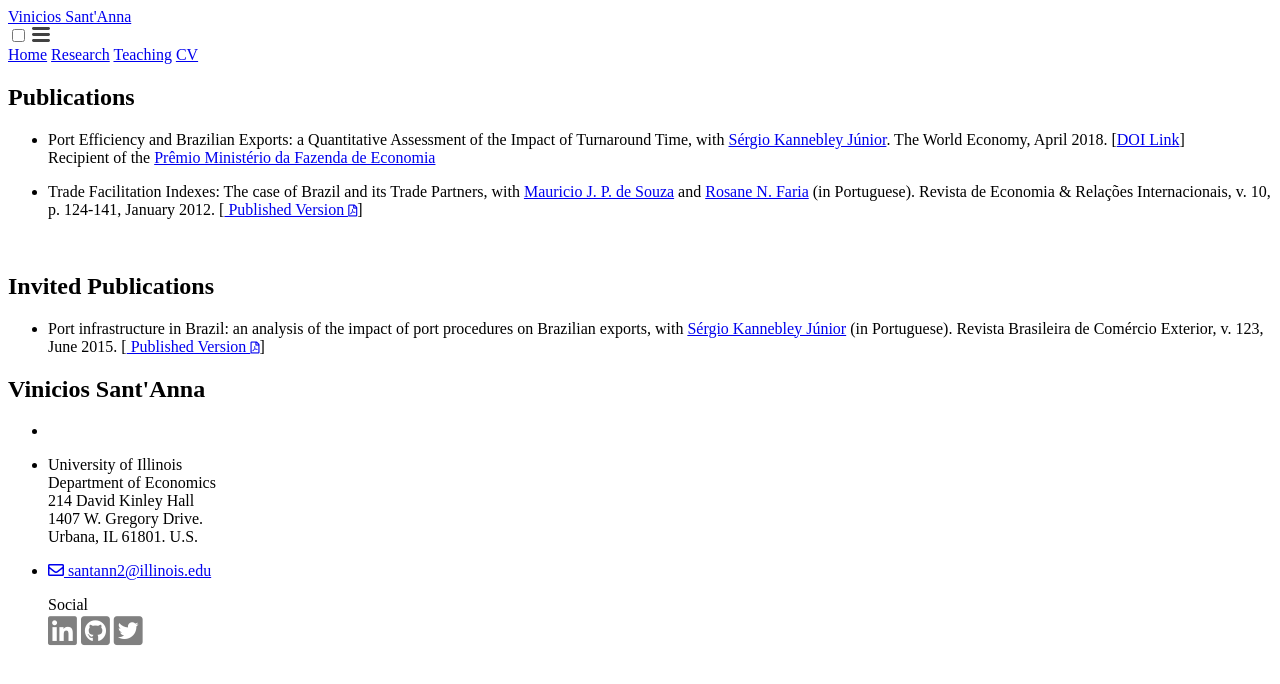
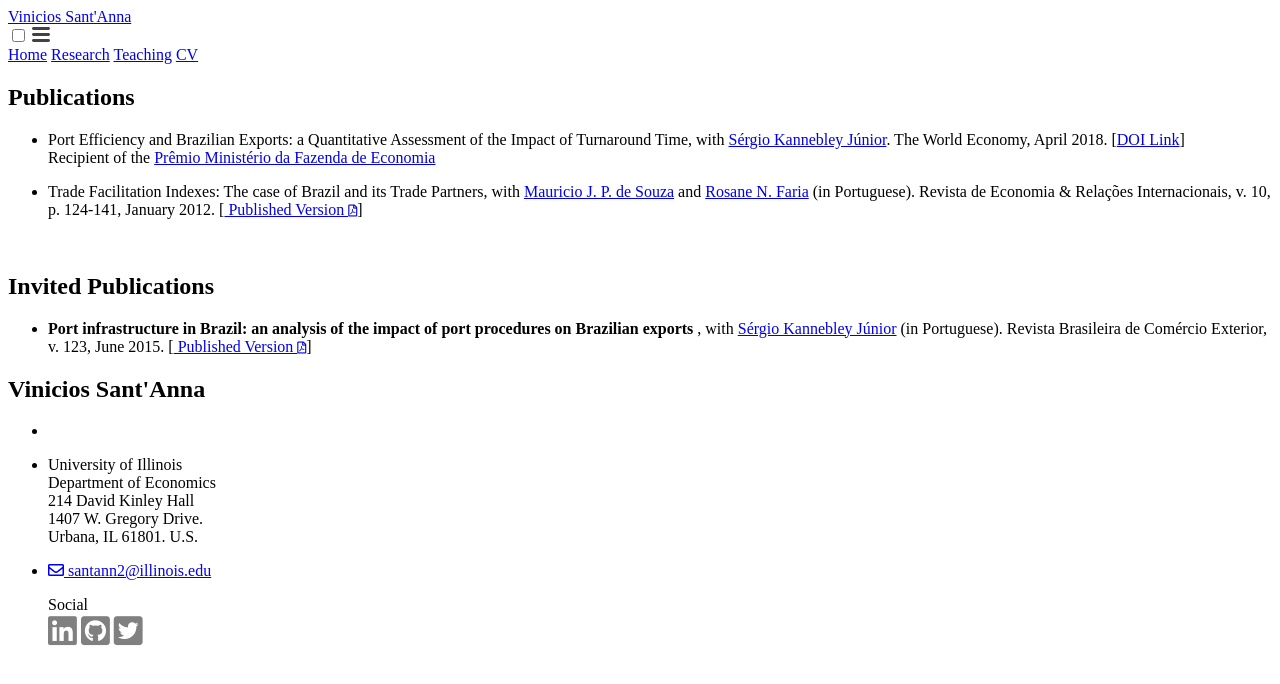
Before and after one commit to vpsantanna/vpsantanna.github.io, a Jekyll site: the page built from 2-research.md, in a window 1280 px wide. Shown: the top 684 px of the page. Built offline with Jekyll 4.4.1, drawn with Linux system fonts in a browser that asks for light colours; nearby versions of some CDN libraries; a script that is not in the unit is left out.

Commit message:
Update 2-research.md

```diff
--- a/2-research.md
+++ b/2-research.md
@@ -14,4 +14,4 @@ permalink: /research/
 
 # Invited Publications
 
-- Port infrastructure in Brazil: an analysis of the impact of port procedures on Brazilian exports, with <a href="https://scholar.google.com.br/citations?user=dqFJND9idb0C&hl=en" target="_blank"> Sérgio Kannebley Júnior</a> (in Portuguese). Revista Brasileira de Comércio Exterior, v. 123, June 2015. [<a href="/files/research/123_VSSKJ.pdf" target="_blank"> Published Version <i class="far fa-file-pdf" style="font-size:12px"></i></a>]
+- <b> Port infrastructure in Brazil: an analysis of the impact of port procedures on Brazilian exports </b>, with <a href="https://scholar.google.com.br/citations?user=dqFJND9idb0C&hl=en" target="_blank"> Sérgio Kannebley Júnior</a> (in Portuguese). Revista Brasileira de Comércio Exterior, v. 123, June 2015. [<a href="/files/research/123_VSSKJ.pdf" target="_blank"> Published Version <i class="far fa-file-pdf" style="font-size:12px"></i></a>]
```
